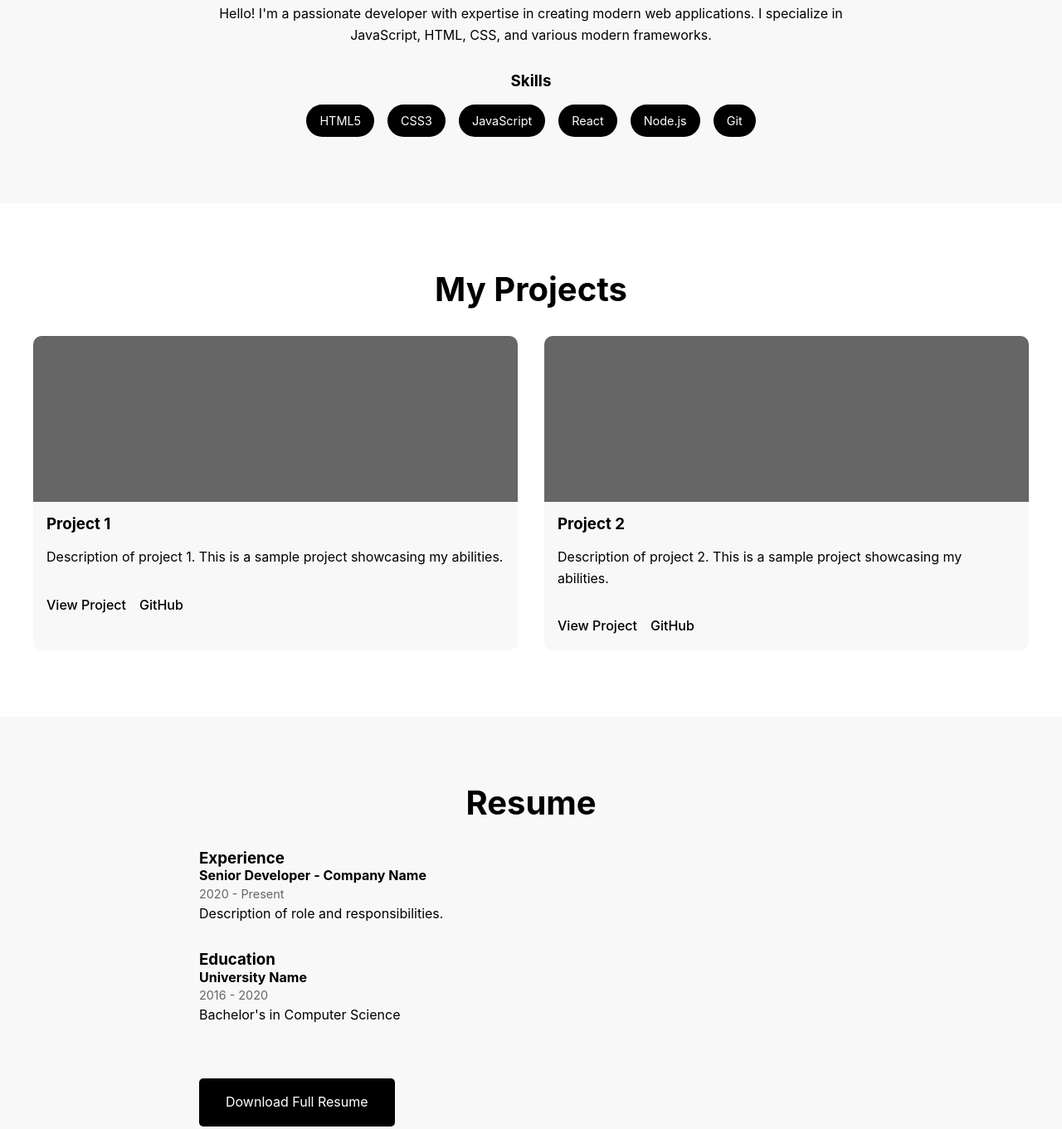
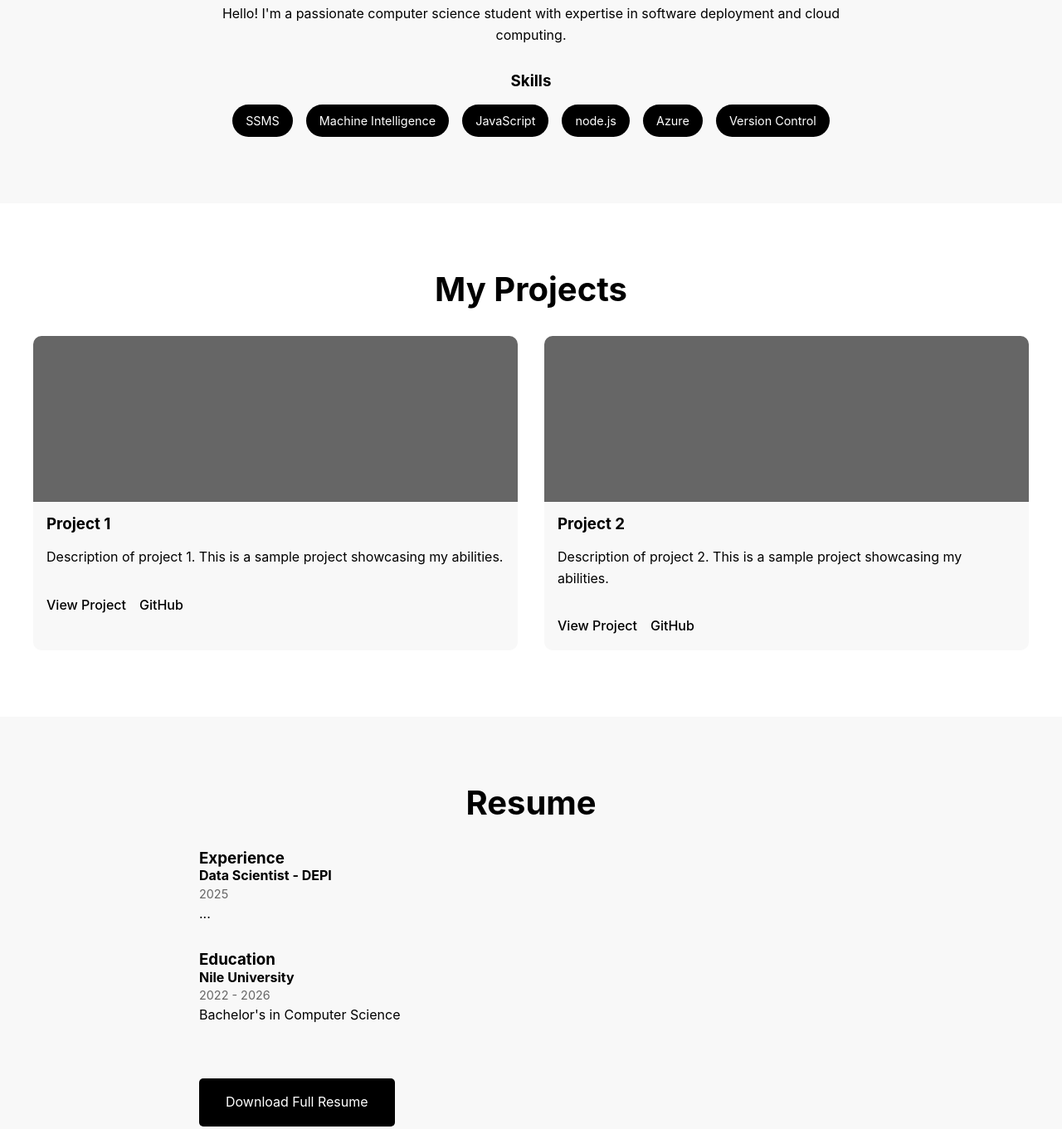
Before and after one commit to eldawi/eldawi.github.io, a plain HTML site: page index.html in a window 1280 px wide. Shown: the part 956-2317 px from the top of the page at 83% size. Drawn offline with Linux system fonts and the light colour scheme.

Commit message:
edithtml

```diff
--- a/index.html
+++ b/index.html
@@ -3,7 +3,7 @@
 <head>
     <meta charset="UTF-8">
     <meta name="viewport" content="width=device-width, initial-scale=1.0">
-    <title>My Portfolio</title>
+    <title>Moslim's Portfolio</title>
     <link rel="stylesheet" href="styles.css">
     <link rel="stylesheet" href="https://cdnjs.cloudflare.com/ajax/libs/font-awesome/6.4.0/css/all.min.css">
 </head>
@@ -27,7 +27,7 @@
     <section id="home" class="hero">
         <div class="hero-content">
             <h1>Welcome to My Portfolio</h1>
-            <p class="subtitle">Full Stack Developer & Designer</p>
+            <p class="subtitle">Software Engineer</p>
             <a href="#contact" class="cta-button">Get in Touch</a>
         </div>
     </section>
@@ -36,16 +36,16 @@
         <h2>About Me</h2>
         <div class="about-content">
             <div class="about-text">
-                <p>Hello! I'm a passionate developer with expertise in creating modern web applications. I specialize in JavaScript, HTML, CSS, and various modern frameworks.</p>
+                <p>Hello! I'm a passionate computer science student with expertise in software deployment and cloud computing.</p>
                 <div class="skills">
                     <h3>Skills</h3>
                     <div class="skill-tags">
-                        <span>HTML5</span>
-                        <span>CSS3</span>
+                        <span>SSMS</span>
+                        <span>Machine Intelligence</span>
                         <span>JavaScript</span>
-                        <span>React</span>
-                        <span>Node.js</span>
-                        <span>Git</span>
+                        <span>node.js</span>
+                        <span>Azure</span>
+                        <span>Version Control</span>
                     </div>
                 </div>
             </div>
@@ -82,16 +82,16 @@
             <div class="resume-section">
                 <h3>Experience</h3>
                 <div class="experience-item">
-                    <h4>Senior Developer - Company Name</h4>
-                    <p class="date">2020 - Present</p>
-                    <p>Description of role and responsibilities.</p>
+                    <h4>Data Scientist - DEPI</h4>
+                    <p class="date">2025</p>
+                    <p>...</p>
                 </div>
             </div>
             <div class="resume-section">
                 <h3>Education</h3>
                 <div class="education-item">
-                    <h4>University Name</h4>
-                    <p class="date">2016 - 2020</p>
+                    <h4>Nile University</h4>
+                    <p class="date">2022 - 2026</p>
                     <p>Bachelor's in Computer Science</p>
                 </div>
             </div>
@@ -102,9 +102,12 @@
     <section id="contact" class="contact">
         <h2>Contact Me</h2>
         <div class="contact-content">
-            <form id="contact-form">
+            <form id="contact-form" action="https://formsubmit.co/moslimtamer@gmail.com" method="POST">
+                <input type="hidden" name="_captcha" value="false">
+                <input type="hidden" name="_next" value="https://yourwebsite.com/thank-you.html">
+
                 <div class="form-group">
-                    <label for="name">Name</label>
+                     <label for="name">Name</label>
                     <input type="text" id="name" name="name" required>
                 </div>
                 <div class="form-group">
@@ -112,11 +115,12 @@
                     <input type="email" id="email" name="email" required>
                 </div>
                 <div class="form-group">
-                    <label for="message">Message</label>
+                     <label for="message">Message</label>
                     <textarea id="message" name="message" required></textarea>
                 </div>
                 <button type="submit" class="submit-btn">Send Message</button>
             </form>
+
             <div class="social-links">
                 <a href="#" target="_blank"><i class="fab fa-github"></i></a>
                 <a href="#" target="_blank"><i class="fab fa-linkedin"></i></a>
@@ -126,7 +130,7 @@
     </section>
 
     <footer>
-        <p>&copy; 2024 My Portfolio. All rights reserved.</p>
+        <p>&copy; 2025 Moslim's Portfolio. All rights reserved.</p>
     </footer>
 
     <script src="script.js"></script>
```
